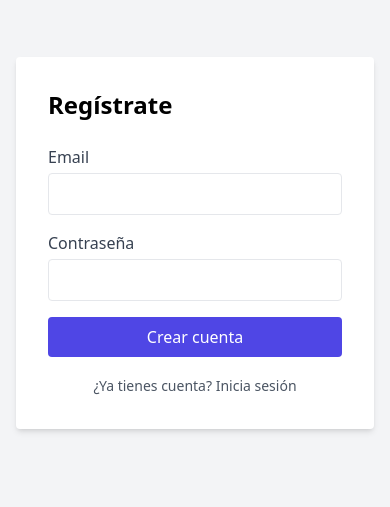
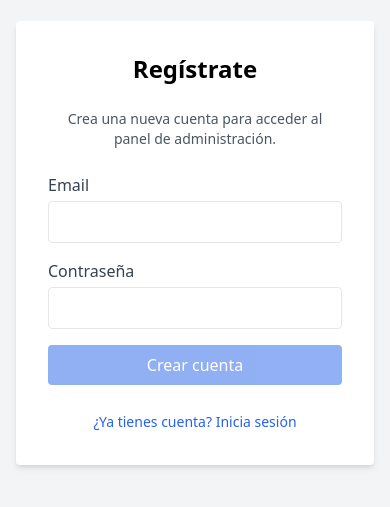
Before and after one commit to eze021188/perfumes-elisa-admin-app-nuevaimagen, a React (Vite) app: page /signup in a window 390 px wide. Shown: the part 179-686 px from the top of the page. Built offline with nearby package versions, Linux system fonts and the light colour scheme; no server answers; the database is empty.

Commit message:
Mejoras responsive en vista ProductosItems para móvil

```diff
--- a/src/pages/Signup.jsx
+++ b/src/pages/Signup.jsx
@@ -1,33 +1,63 @@
 // src/pages/Signup.jsx
-import { useState } from 'react'
-import { useNavigate, Link } from 'react-router-dom'
-import { supabase } from '../supabase'
-import toast from 'react-hot-toast'
+import React, { useState } from 'react'; // Importa React
+import { useNavigate, Link } from 'react-router-dom';
+import { supabase } from '../supabase'; // Asegúrate de que la ruta a supabase.js sea correcta
+import toast from 'react-hot-toast';
 
 export default function Signup() {
-  const navigate = useNavigate()
-  const [email, setEmail] = useState('')
-  const [password, setPassword] = useState('')
-  const [loading, setLoading] = useState(false)
+  const navigate = useNavigate();
+  const [email, setEmail] = useState('');
+  const [password, setPassword] = useState('');
+  const [loading, setLoading] = useState(false);
 
   const handleSignup = async (e) => {
-    e.preventDefault()
-    setLoading(true)
-    // signUp ahora retorna data.user y data.session en v2
-    const { error } = await supabase.auth.signUp({ email, password })
-    setLoading(false)
+    e.preventDefault();
+    setLoading(true);
+
+    // Llama al método de Supabase para registrar un nuevo usuario
+    // En v2, signUp retorna data.user y data.session (si autoconfirma) o null/undefined si requiere confirmación por email.
+    // El segundo argumento es un objeto de opciones.
+    const { error } = await supabase.auth.signUp(
+      {
+        email,
+        password
+      },
+      {
+        // >>> CORRECCIÓN: Añadir la opción redirectTo para la confirmación de email <<<
+        // Esta URL debe ser la de la página en tu aplicación que procesará el enlace de confirmación.
+        // Asegúrate de que tienes una ruta configurada en App.jsx para esta URL
+        // y un componente (ej: ConfirmCallback.jsx) que lea el token de la URL
+        // y lo use para finalizar la confirmación.
+        redirectTo: `${window.location.origin}/usuarios/confirm` // Usa la ruta que hayas definido para el callback de confirmación
+      }
+    );
+
+    setLoading(false); // Finaliza el estado de carga
+
     if (error) {
-      toast.error(error.message)
+      console.error('Error al registrar usuario:', error.message);
+      toast.error(error.message); // Muestra el mensaje de error de Supabase
     } else {
-      toast.success('Revisa tu correo para confirmar tu cuenta.')
-      navigate('/login', { replace: true })
+      // Si no hay error, Supabase ha enviado el correo de confirmación.
+      // El usuario necesita hacer clic en el enlace del correo.
+      toast.success('¡Registro exitoso! Revisa tu correo para confirmar tu cuenta.');
+      // Opcional: Puedes redirigir al usuario a una página de "verifica tu email"
+      // navigate('/check-email', { replace: true });
+      // O simplemente dejarlo en la página de signup con el mensaje.
+      // Redirigir a login aquí puede ser confuso si aún no ha confirmado.
+       // navigate('/login', { replace: true }); // Considera eliminar esta redirección si requiere confirmación
     }
-  }
+  };
 
   return (
     <div className="flex items-center justify-center min-h-screen bg-gray-100 p-4">
       <form onSubmit={handleSignup} className="bg-white p-8 rounded shadow-md w-full max-w-sm">
-        <h1 className="text-2xl font-bold mb-6">Regístrate</h1>
+        <h1 className="text-2xl font-bold mb-6 text-center">Regístrate</h1> {/* Centrado */}
+
+        <p className="text-gray-600 text-sm mb-6 text-center"> {/* Añadido párrafo explicativo */}
+            Crea una nueva cuenta para acceder al panel de administración.
+        </p>
+
         <label className="block mb-4">
           <span className="text-gray-700">Email</span>
           <input
@@ -50,17 +80,17 @@ export default function Signup() {
         </label>
         <button
           type="submit"
-          disabled={loading}
-          className="w-full py-2 bg-indigo-600 text-white rounded hover:bg-indigo-700 disabled:opacity-50"
+          disabled={loading || !email || !password} // Deshabilita si está cargando o campos vacíos
+          className="w-full py-2 bg-blue-600 text-white rounded hover:bg-blue-700 disabled:opacity-50 disabled:cursor-not-allowed" // Color azul para consistencia
         >
           {loading ? 'Registrando…' : 'Crear cuenta'}
         </button>
-        <div className="mt-4 text-center">
-          <Link to="/login" className="text-sm text-gray-600 hover:underline">
+        <div className="mt-6 text-center"> {/* Más margen superior */}
+          <Link to="/login" className="text-sm text-blue-600 hover:underline"> {/* Color azul para consistencia */}
             ¿Ya tienes cuenta? Inicia sesión
           </Link>
         </div>
       </form>
     </div>
-  )
+  );
 }
```
